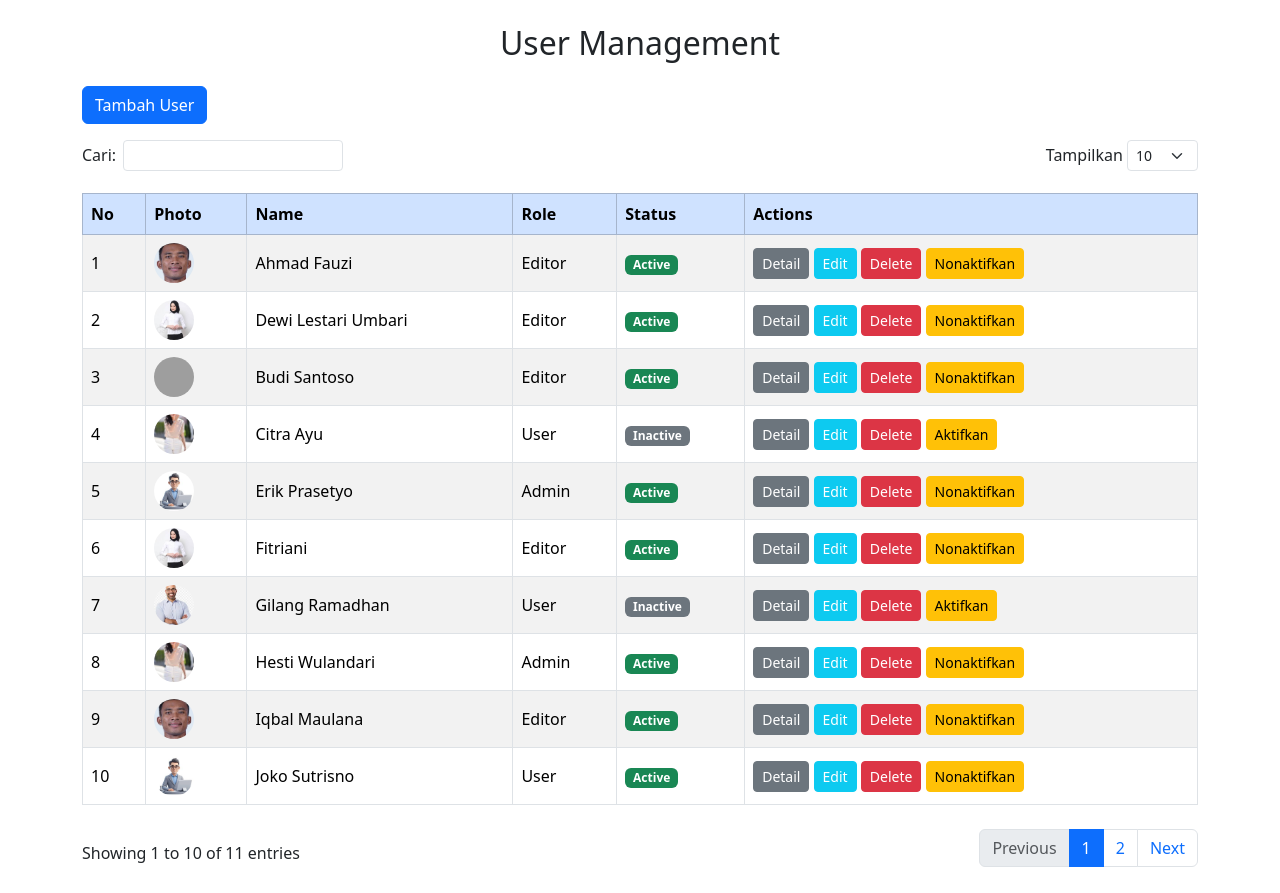
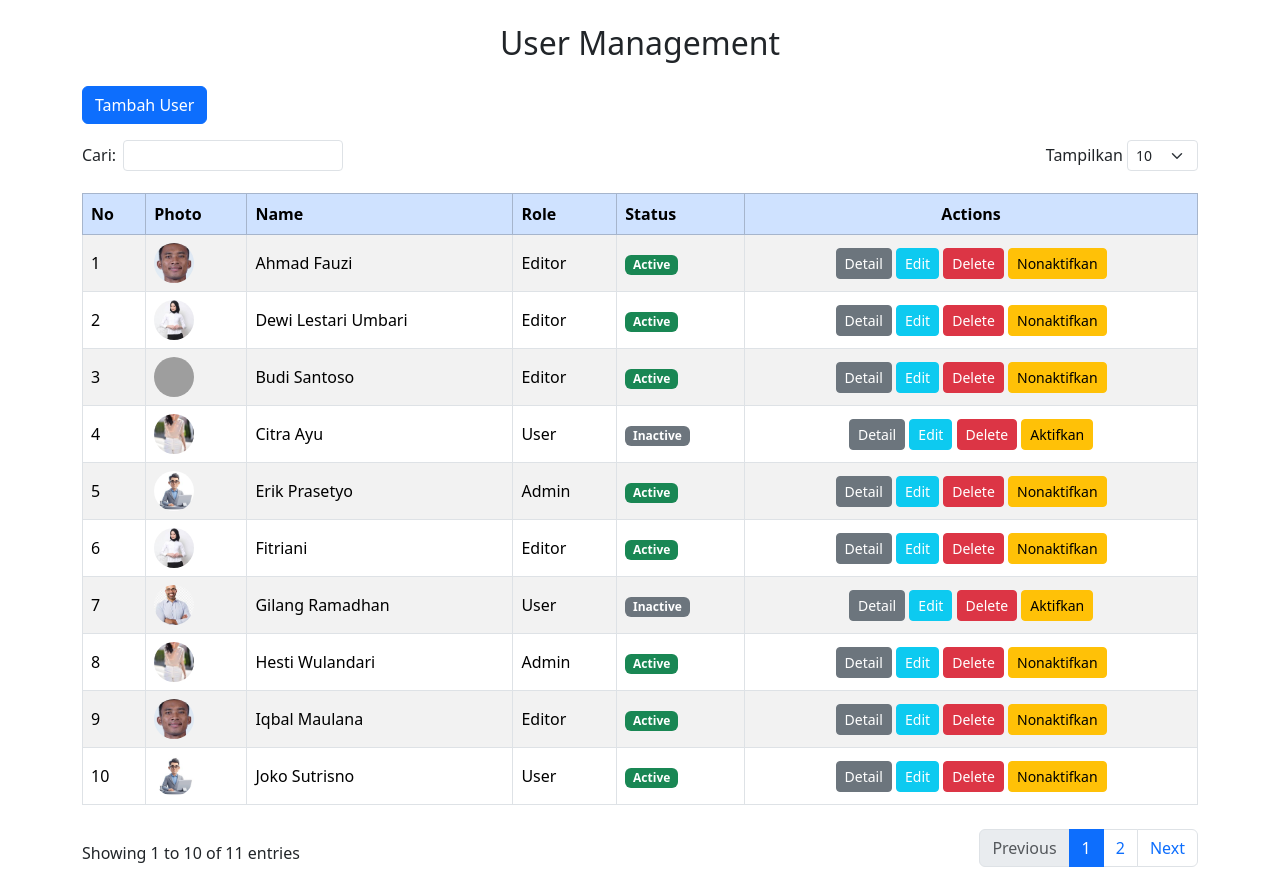
Before and after one commit to Sahpakbar112/Test-CRUD, a CodeIgniter app: page /crud_test/index.php/user/index in a window 1280 px wide. Run offline with CodeIgniter, Linux system fonts and the light colour scheme; data comes from the database, SQL or seed files in the repository; some libraries are stand-ins or nearby versions; grey boxes are pictures that could not be loaded.

Commit message:
update ui

```diff
--- a/application/views/user/index.php
+++ b/application/views/user/index.php
@@ -57,6 +57,7 @@
 
         <div class="table-responsive">
             <table id="usersTable" class="table table-bordered table-hover table-striped align-middle">
+
                 <thead class="table-primary">
                     <tr>
                         <th>No</th>
@@ -64,7 +65,8 @@
                         <th>Name</th>
                         <th>Role</th>
                         <th>Status</th>
-                        <th style="min-width: 170px;">Actions</th>
+                        <th class="text-center" style="min-width: 60px;">Actions</th>
+
                     </tr>
                 </thead>
                 <tbody>
@@ -85,7 +87,7 @@
                                     ? '<span class="badge bg-success">Active</span>'
                                     : '<span class="badge bg-secondary">Inactive</span>' ?>
                         </td>
-                        <td>
+                        <td class="text-center">
                             <a href="<?= site_url("user/detail/" . $user->id) ?>"
                                 class="btn btn-sm btn-secondary">Detail</a>
                             <a href="<?= site_url("user/edit/" . $user->id) ?>"
@@ -95,6 +97,7 @@
                                 <?= $user->is_active ? 'Nonaktifkan' : 'Aktifkan' ?>
                             </button>
                         </td>
+
                     </tr>
                     <?php endforeach; ?>
                 </tbody>
```
Also changed, not shown: assets/uploads/users/fotooo16.jpg (added).
